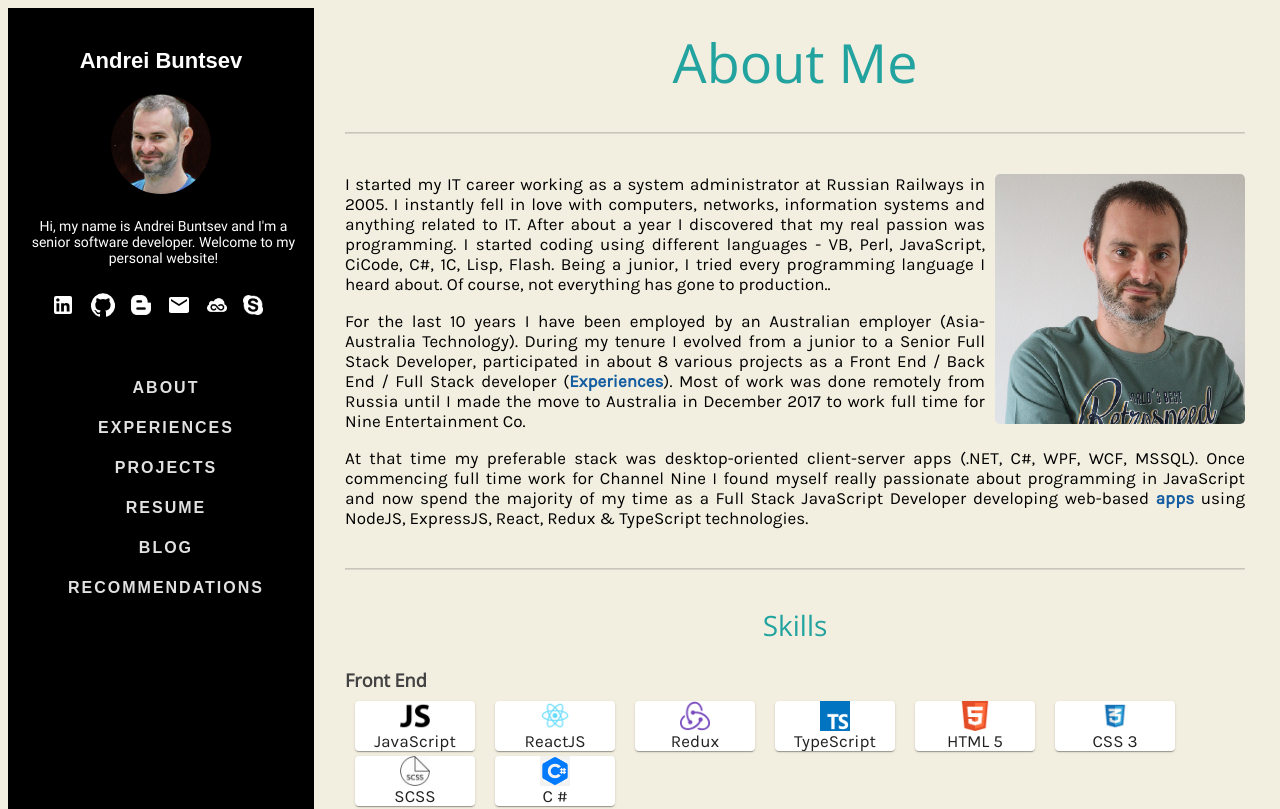
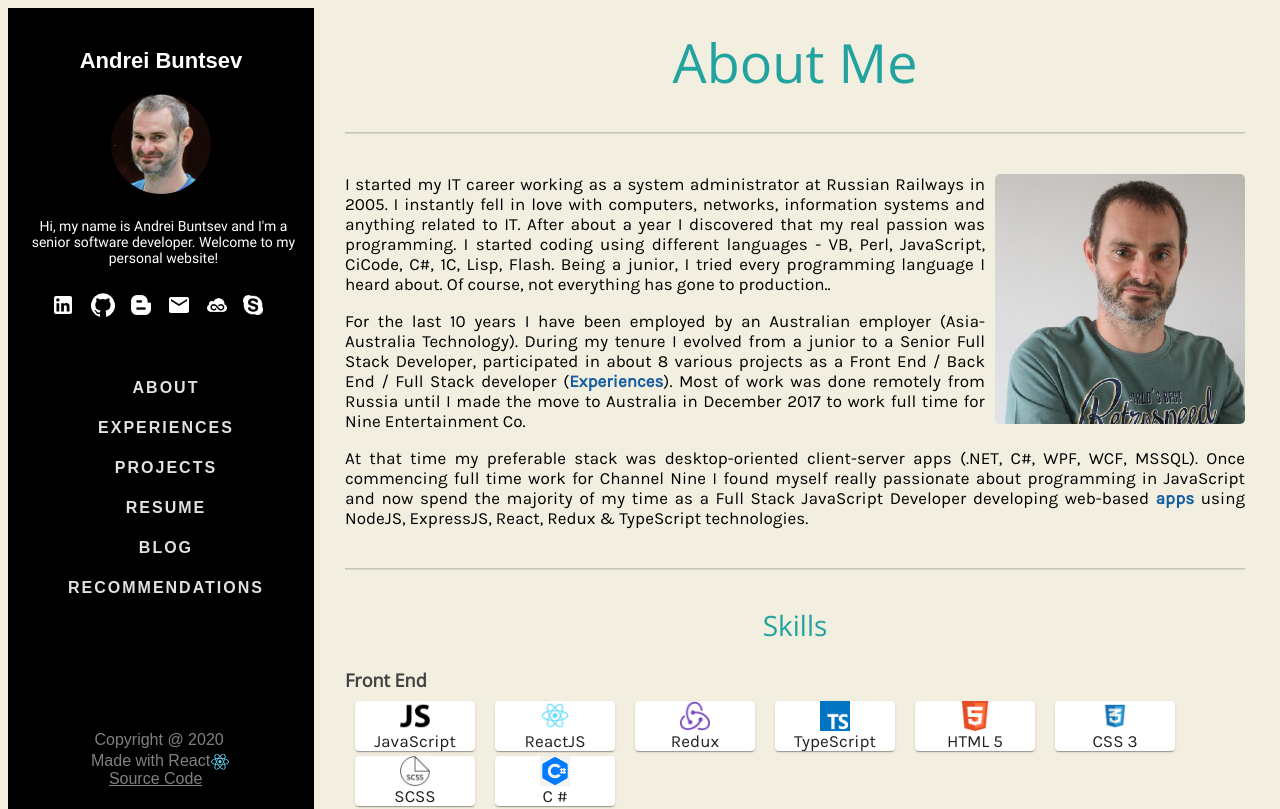
Before and after one commit to AndrewBuntsev/portfolio, a React (Create React App) app: page / in a window 1280 px wide. Shown: the top 809 px of the page. Built offline with nearby package versions, Linux system fonts and the light colour scheme.

Commit message:
Added source code link

```diff
--- a/src/components/Sidebar.jsx
+++ b/src/components/Sidebar.jsx
@@ -5,7 +5,7 @@ import SocialMediaPanel from './SocialMediaPanel'
 import { HashLink } from 'react-router-hash-link'
 
 class Sidebar extends React.Component {
-  render () {
+  render() {
     const menuItems = PAGES.map((page, i) =>
       <li key={i}>
         {page.route &&
@@ -50,6 +50,25 @@ class Sidebar extends React.Component {
         <ul>
           {menuItems}
         </ul>
+
+        <div style={{ position: 'absolute', bottom: '60px', color: '#808080', left: '80px', }}>
+          <div>Copyright @ 2020</div>
+          <div style={{ margin: '3px 0 0 3px' }}>
+            <div style={{ float: 'left' }}> Made with React</div>
+            <div style={{ float: 'right' }}>
+              <img src={require('./skills/img/react.png')} alt='' width='20' />
+            </div>
+            <div>
+              <a
+                href='https://github.com/AndrewBuntsev/portfolio'
+                target='_blank'
+                rel='noopener noreferrer'
+                style={{ marginLeft: '10px', color: '#808080', textDecoration: 'underline' }}>
+                Source Code
+              </a>
+            </div>
+          </div>
+        </div>
       </div>
     )
   }
--- a/src/components/projects/OrionProj.jsx
+++ b/src/components/projects/OrionProj.jsx
@@ -81,7 +81,14 @@ class OrionProj extends React.Component {
           </span>
           Continuous integration tool: TeamCity. <br />
           Pre-deployment tasks: Octopus Deploy. <br />
-          Actual NodeJS deployment: PM2.
+          Actual NodeJS deployment: PM2. <br />
+          Source Code: <a
+            href='https://github.com/AndrewBuntsev/phoenix-pres-centre/tree/qat'
+            target='_blank'
+            rel='noopener noreferrer'
+          >
+            https://github.com/AndrewBuntsev/phoenix-pres-centre/tree/qat
+          </a>.
         </p>
 
         <h3>My Role in the project</h3>
```
